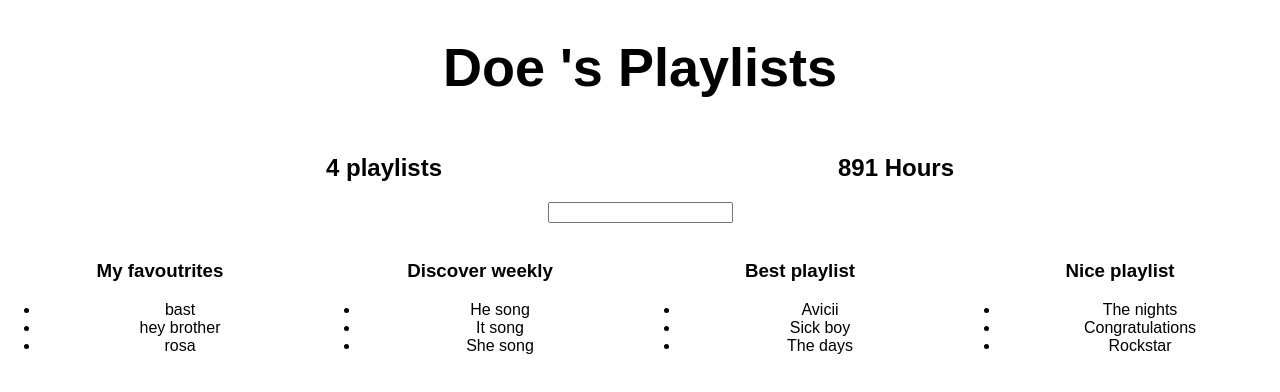
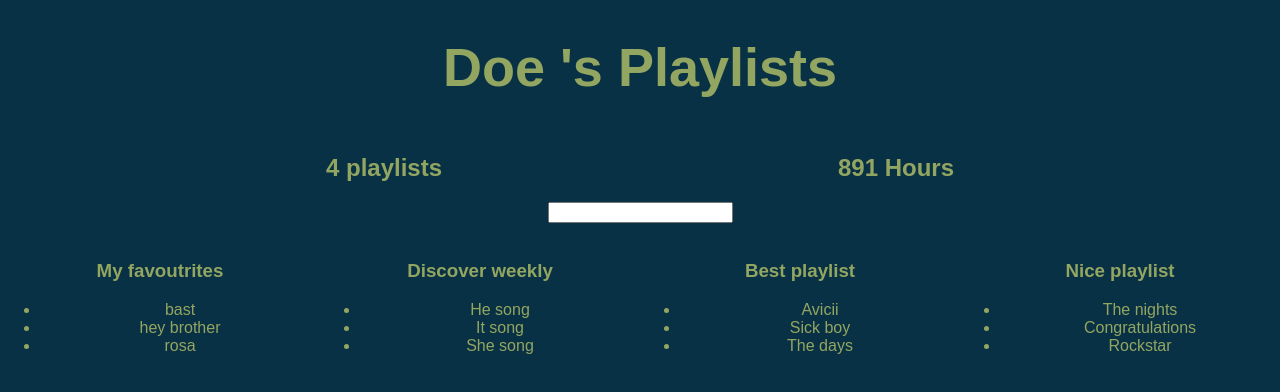
Before and after one commit to avdhootpatil/react-pract-plist, a React (Create React App) app: page / in a window 1280 px wide. Shown: the top 392 px of the page. Built offline with nearby package versions, Linux system fonts and the light colour scheme.

Commit message:
Filter component added,changed background
With automatic filter

```diff
--- a/src/App.css
+++ b/src/App.css
@@ -30,3 +30,6 @@
 h1 {
   font-size: 54px;
 }
+body{
+  background: #093145;
+}
--- a/src/App.js
+++ b/src/App.js
@@ -5,7 +5,7 @@
 
 
 let defaultStyle = {
-  color: 'black'
+  color: '#93A661'
 };
 
 
@@ -75,7 +75,9 @@
     return (
       <div style={defaultStyle} >
         <img/>
-        <input type="text"/>
+        <input type="text" onKeyUp={event =>{
+          this.props.onTextChange(event.target.value)
+        }}/>
       </div>
     );
   }
@@ -104,12 +106,14 @@
 class App extends Component {
   constructor() {
     super();
-    this.state = {serverData: {}}
+    this.state = {serverData: {},
+                  filterString: ''}
+
   }
   componentDidMount() {
     setTimeout(() => {
       this.setState({serverData: fakeServerData});
-    },3000);
+    },2000);
   }
 
   render() {
@@ -122,9 +126,13 @@
             </h1>
             <PlaylistCounter playlists={ this.state.serverData.user.playlists}/>
             <HoursCounter playlists={ this.state.serverData.user.playlists}/>
-            <Filter/>
+            <Filter onTextChange = {text =>{
+                  this.setState({filterString: text})
+            }}/>
             {
-              this.state.serverData.user.playlists.map(playlists =>
+              this.state.serverData.user.playlists.filter(playlist =>
+                playlist.name.toLowerCase().includes(this.state.filterString.toLowerCase())
+              ).map(playlists =>
                 <Playlist playlist = {playlists}/>
               )
             }
```
